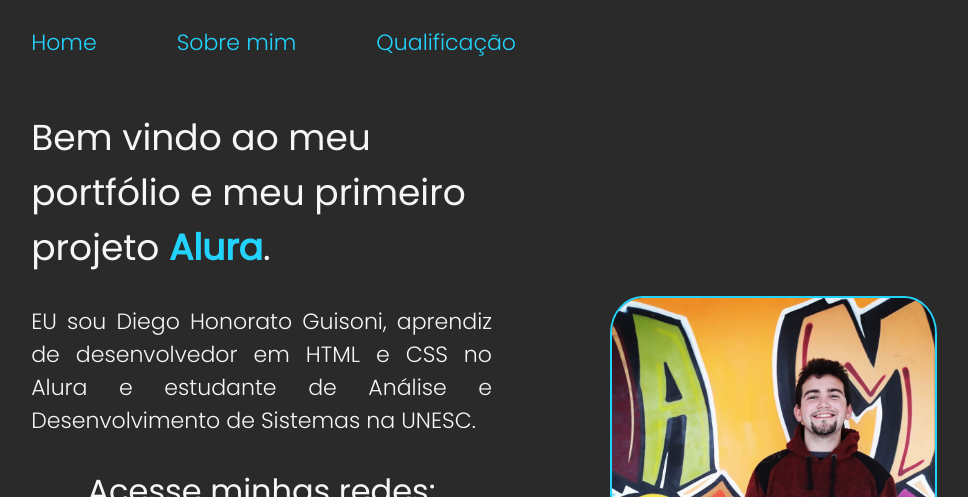
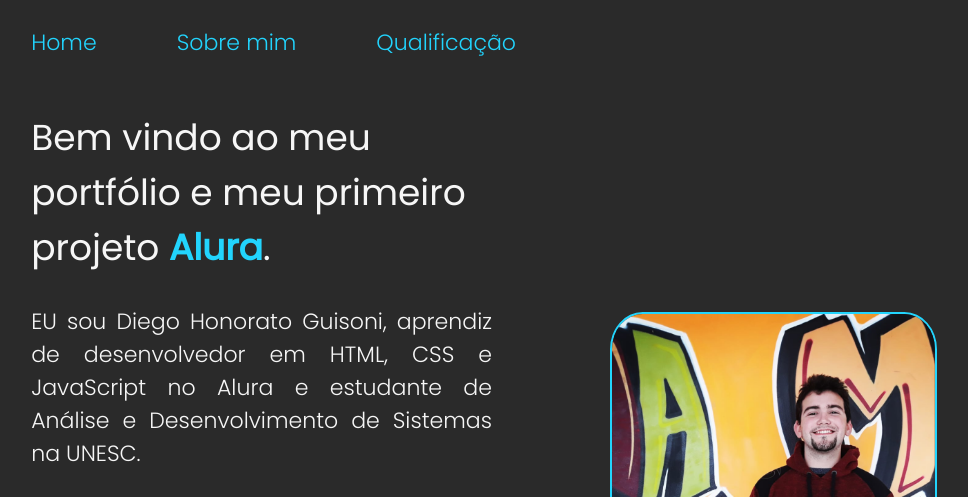
Before and after one commit to DiegoGuisoni/meu_portfolio, a plain HTML site: page index.html in a window 1280 px wide. Shown: the top 497 px of the page, without its empty margins (148-1116 px from the left). Drawn offline with Linux system fonts and the light colour scheme.

Commit message:
index.html

```diff
--- a/index.html
+++ b/index.html
@@ -23,7 +23,7 @@
         <section class="apresentacao__conteudo">
             <h1 class="apresentacao__conteudo__titulo"> Bem vindo ao meu portfólio e meu primeiro projeto <a class="destaque__alura" href= "https://www.alura.com.br/" target="_blank"> Alura</a>. </h1>
             <p class="apresentacao__conteudo__paragrafo">EU sou Diego Honorato Guisoni, aprendiz de desenvolvedor
-                em HTML e CSS no Alura e estudante de Análise e Desenvolvimento de Sistemas na UNESC. </p>
+                em HTML, CSS e JavaScript no Alura e estudante de Análise e Desenvolvimento de Sistemas na UNESC. </p>
             <div class="apresentacao__links">
                 <h2 class="apresentacao__links__subtitulo">Acesse minhas redes:</h2>
                 <a class="apresentacao_links_navegacao" href="https://www.instagram.com/diegoguisoni/" target="_blank">
```
